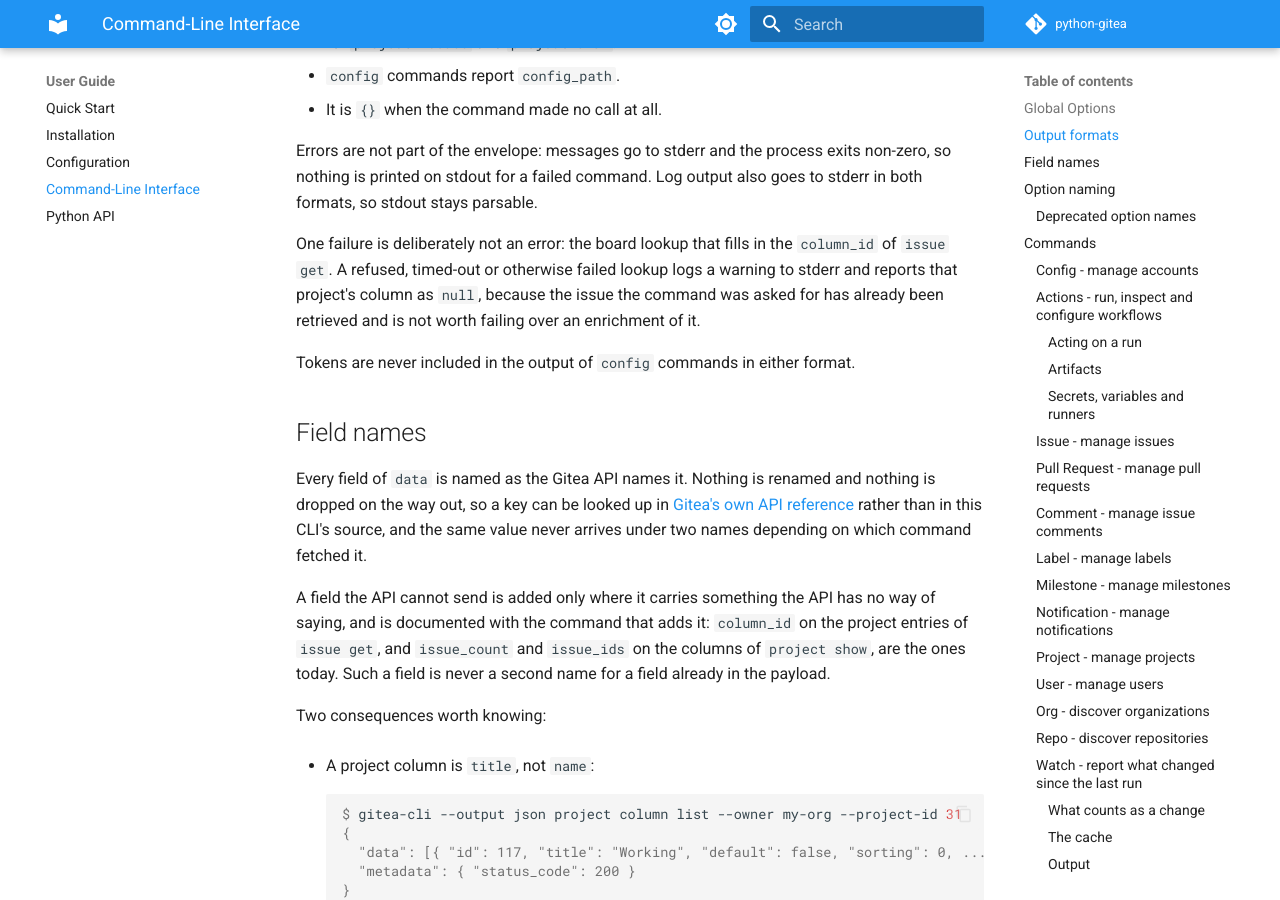
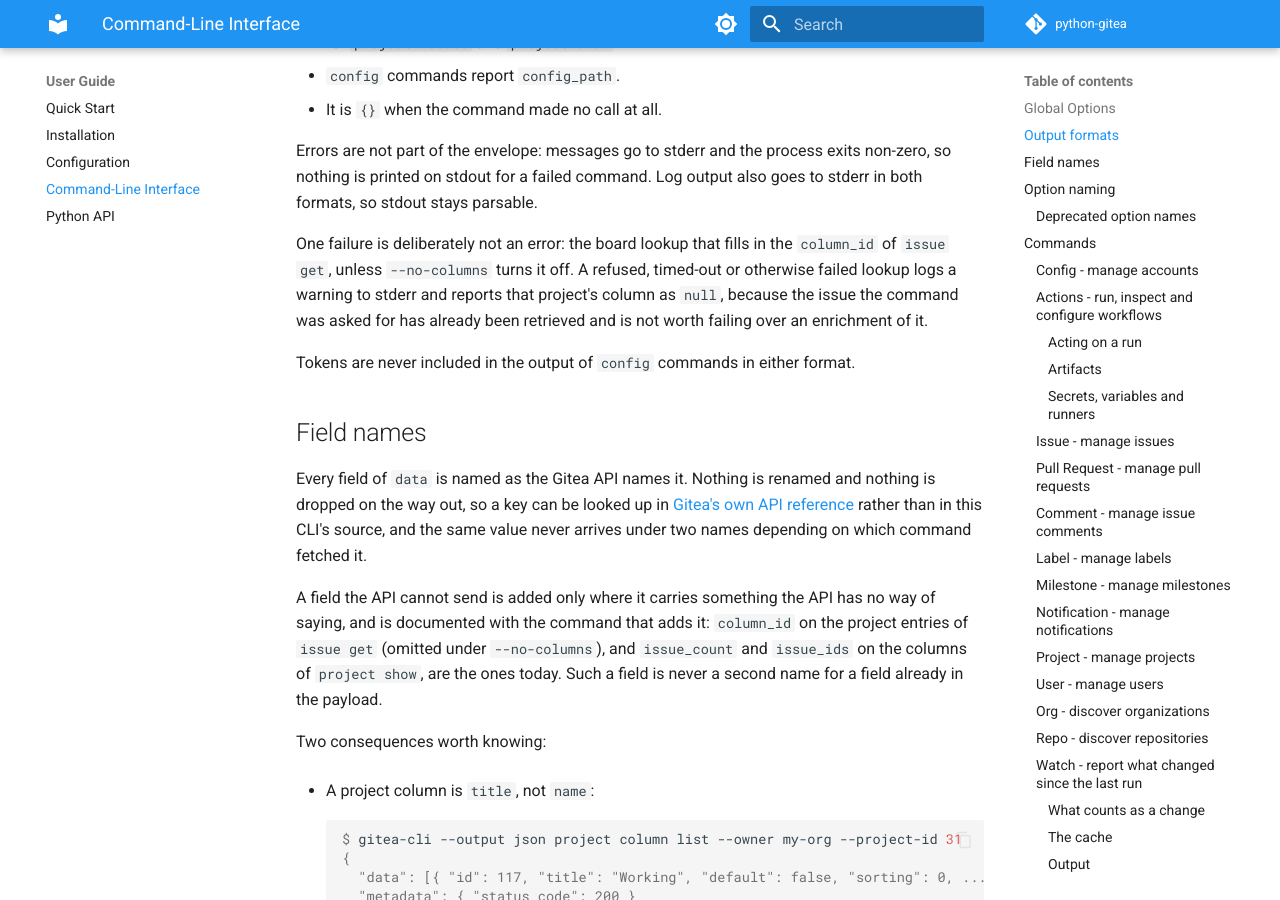
Before and after one commit to isaac-cf-wong/python-gitea, an MkDocs documentation site: the page built from docs/user-guide/cli.md, in a window 1280 px wide and 900 px high, scrolled down 1764 px. Built offline with MkDocs 1.6.1 and Material for MkDocs 9.7.7, drawn with Linux system fonts in a browser that asks for light colours; comment, search, counter and statistics services are not loaded; some of the changed text lies outside the part shown.

Commit message:
docs(cli): qualify column_id claims for --no-columns
The CLI guide still described column_id as present on every project entry
of issue get; it is now omitted under --no-columns. Also always build the
shared ColumnListings so the early return is the only flag check, tidy the
module docstring, and pin the exact board requests of the --columns test.

```diff
--- a/docs/user-guide/cli.md
+++ b/docs/user-guide/cli.md
@@ -74,10 +74,10 @@ non-zero, so nothing is printed on stdout for a failed command. Log output also
 goes to stderr in both formats, so stdout stays parsable.
 
 One failure is deliberately not an error: the board lookup that fills in the
-`column_id` of `issue get`. A refused, timed-out or otherwise failed lookup logs
-a warning to stderr and reports that project's column as `null`, because the
-issue the command was asked for has already been retrieved and is not worth
-failing over an enrichment of it.
+`column_id` of `issue get`, unless `--no-columns` turns it off. A refused,
+timed-out or otherwise failed lookup logs a warning to stderr and reports that
+project's column as `null`, because the issue the command was asked for has
+already been retrieved and is not worth failing over an enrichment of it.
 
 Tokens are never included in the output of `config` commands in either format.
 
@@ -91,9 +91,9 @@ which command fetched it.
 
 A field the API cannot send is added only where it carries something the API has
 no way of saying, and is documented with the command that adds it: `column_id`
-on the project entries of `issue get`, and `issue_count` and `issue_ids` on the
-columns of `project show`, are the ones today. Such a field is never a second
-name for a field already in the payload.
+on the project entries of `issue get` (omitted under `--no-columns`), and
+`issue_count` and `issue_ids` on the columns of `project show`, are the ones
+today. Such a field is never a second name for a field already in the payload.
 
 Two consequences worth knowing:
 
@@ -462,10 +462,11 @@ otherwise look like.
       bodies. The field keeps the API's name, as
       [the field-name convention](#field-names) requires: this command used to
       rename it to `comment_count` and was alone in doing so.
-    - Each entry of `projects` carries a `column_id`: the column the issue's
-      card sits in, or `null` when the issue has no card on that project. Gitea
-      does not report it on the issue itself, so it is resolved from each
-      project's board, which costs a few extra requests per project.
+    - Unless `--no-columns` is passed, each entry of `projects` carries a
+      `column_id`: the column the issue's card sits in, or `null` when the issue
+      has no card on that project. Gitea does not report it on the issue itself,
+      so it is resolved from each project's board, which costs a few extra
+      requests per project.
     - Resolution is best-effort. It reflects the board as it was during the
       walk, not at one instant: a card moved while the columns are being read
       may be reported under either column or as `null`. A lookup that is
```
Also changed, not shown: 2 other files.
